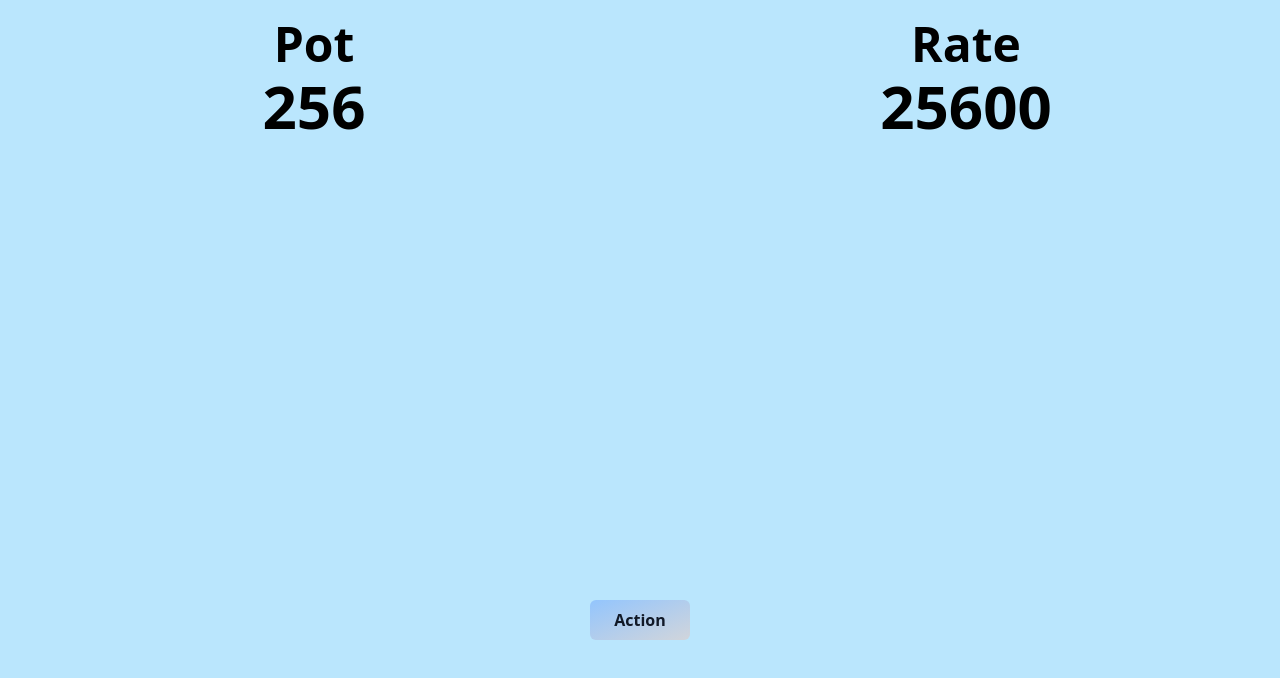
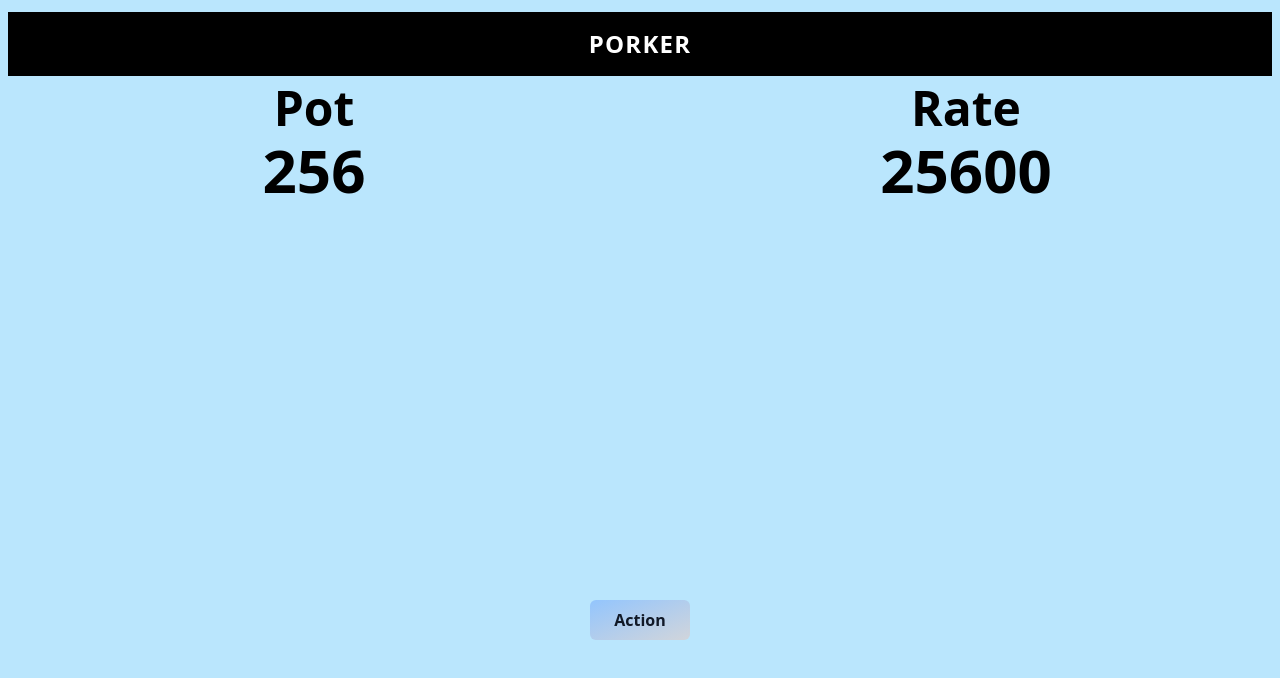
Before and after one commit to haruki26/poker-app-frontend, a React (Vite) app: page /main in a window 1280 px wide. Shown: the top 678 px of the page. Built offline with nearby package versions, Linux system fonts and the light colour scheme.

Commit message:
header create

```diff
--- a/src/pages/MainPage.tsx
+++ b/src/pages/MainPage.tsx
@@ -14,6 +14,12 @@ const MainPage: React.FC = () => {
 
     return (
         <div className="">
+            <header className="w-full py-4 bg-black text-center text-2xl font-bold tracking-wider text-white">
+                PORKER
+            </header>
+
+
+            <div className="">
                 <ActionBtn handleModal={openModal} isPlaying={true} />
 
                 <Modal>
@@ -22,6 +28,7 @@ const MainPage: React.FC = () => {
                 </Modal>
                 <GameInfo potSize={256} rate={25600} />
             </div>
+        </div>
         );
 }
 
```
Lines whose indentation alone changed are shown as unchanged.
